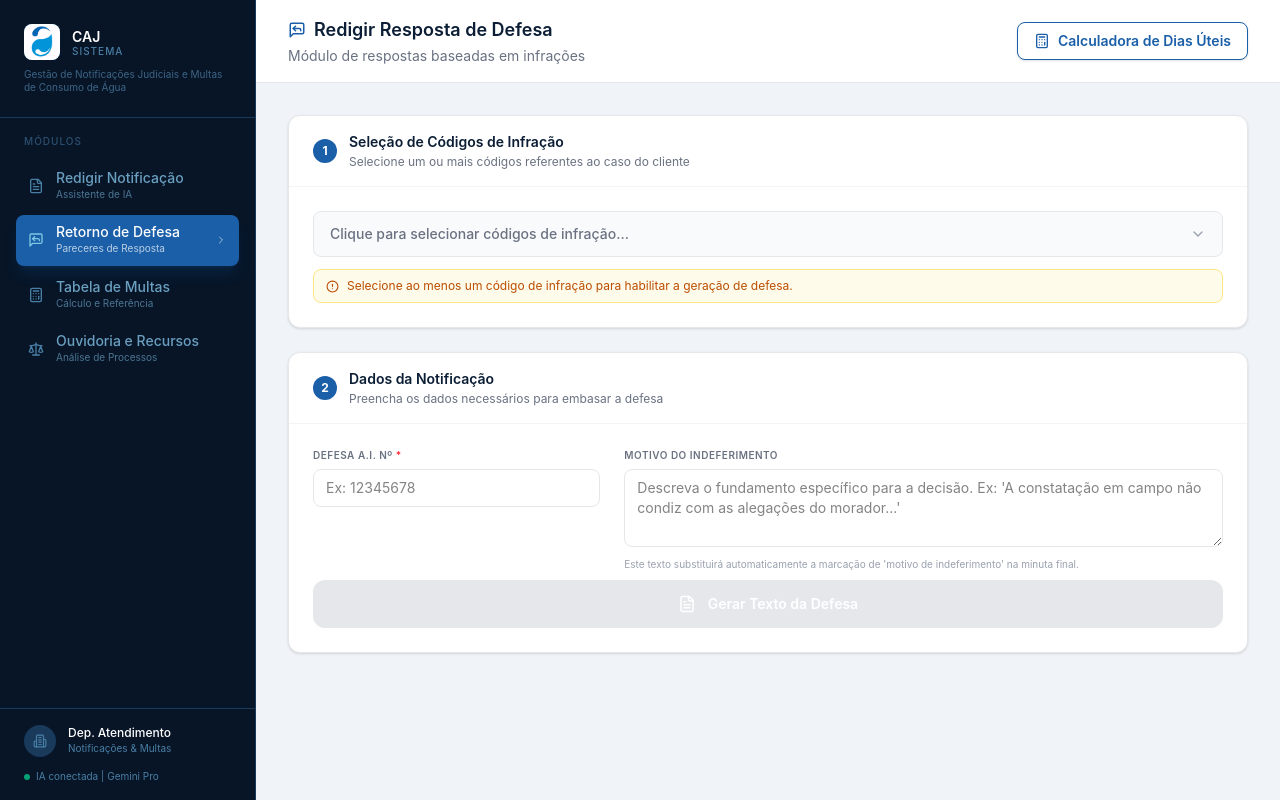
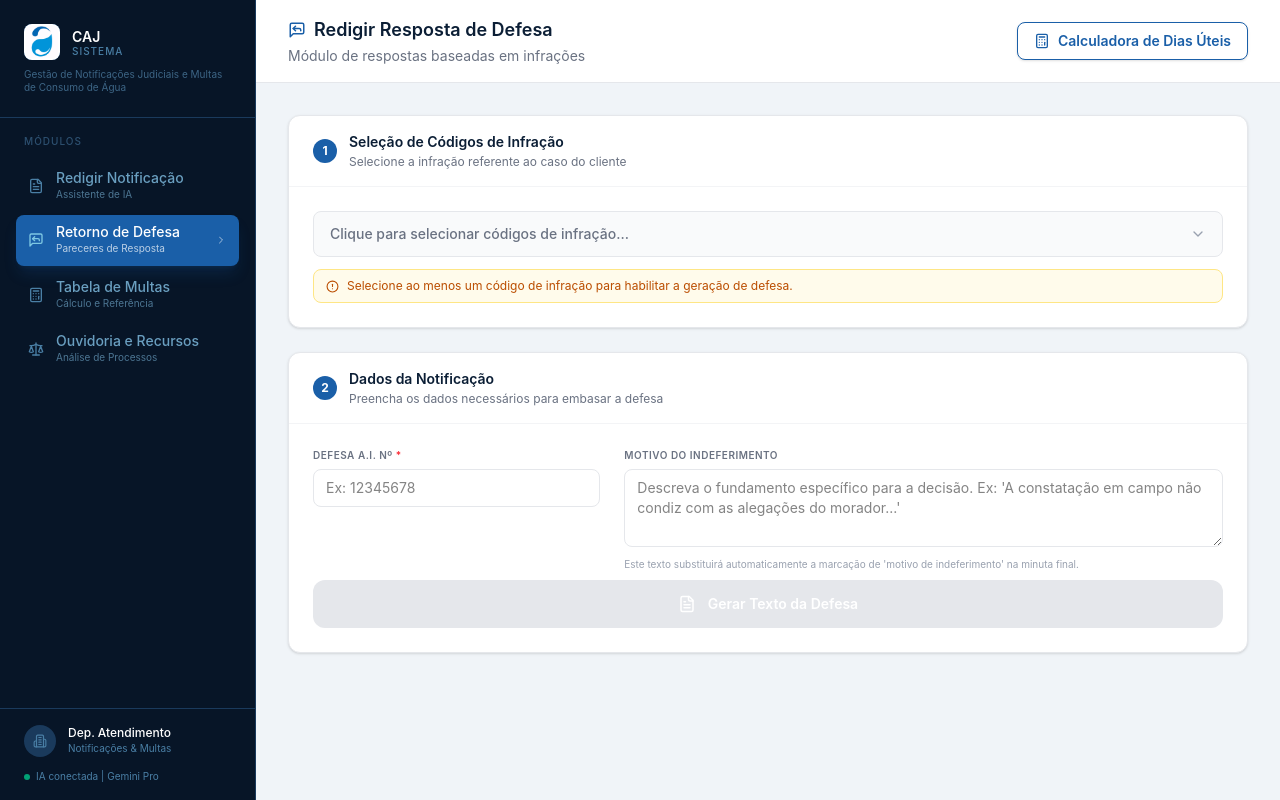
Before and after one commit to MarieleV/Notificacao-CAJ, a React (Vite) app in the folder front-end/: page /resposta-defesa in a window 1280 px wide. Built offline with nearby package versions, Linux system fonts and the light colour scheme.

Commit message:
correção calculadora de multas

```diff
--- a/front-end/src/app/components/FineCalculator.tsx
+++ b/front-end/src/app/components/FineCalculator.tsx
@@ -217,14 +217,7 @@ export function FineCalculator() {
   const [selectedK1Activity, setSelectedK1Activity] = useState("Casa");
 
   // Estado das Linhas
-  const [rows, setRows] = useState<IrregularRow[]>([
-    {
-      id: newId(), monthYear: "01/2026", consumption: "20",
-      irregularConsumption: "",
-      chargedWater: "13,60", chargedService: "31,96",
-      chargedSewage: ""
-    },
-  ]);
+  const [rows, setRows] = useState<IrregularRow[]>([]);
 
   // Gerador de período (Range Picker)
   const [periodRange, setPeriodRange] = useState("");
--- a/front-end/src/app/components/RespostaDefesaManager.tsx
+++ b/front-end/src/app/components/RespostaDefesaManager.tsx
@@ -377,7 +377,7 @@ export function RespostaDefesaManager() {
           <SectionBlock
             number={1}
             title="Seleção de Códigos de Infração"
-            description="Selecione um ou mais códigos referentes ao caso do cliente"
+            description="Selecione a infração referente ao caso do cliente"
           >
             <div className="relative">
               <button
```
